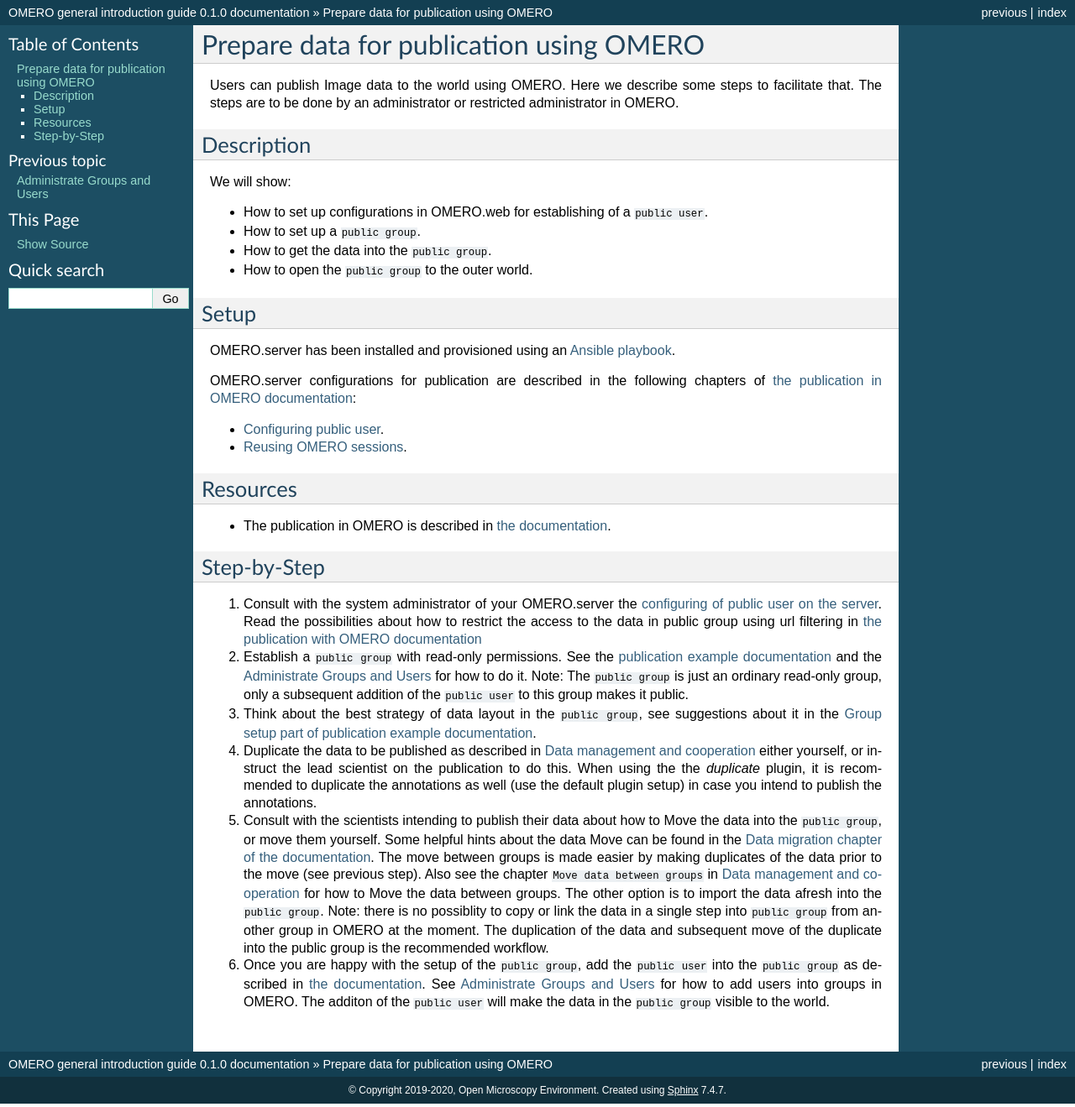
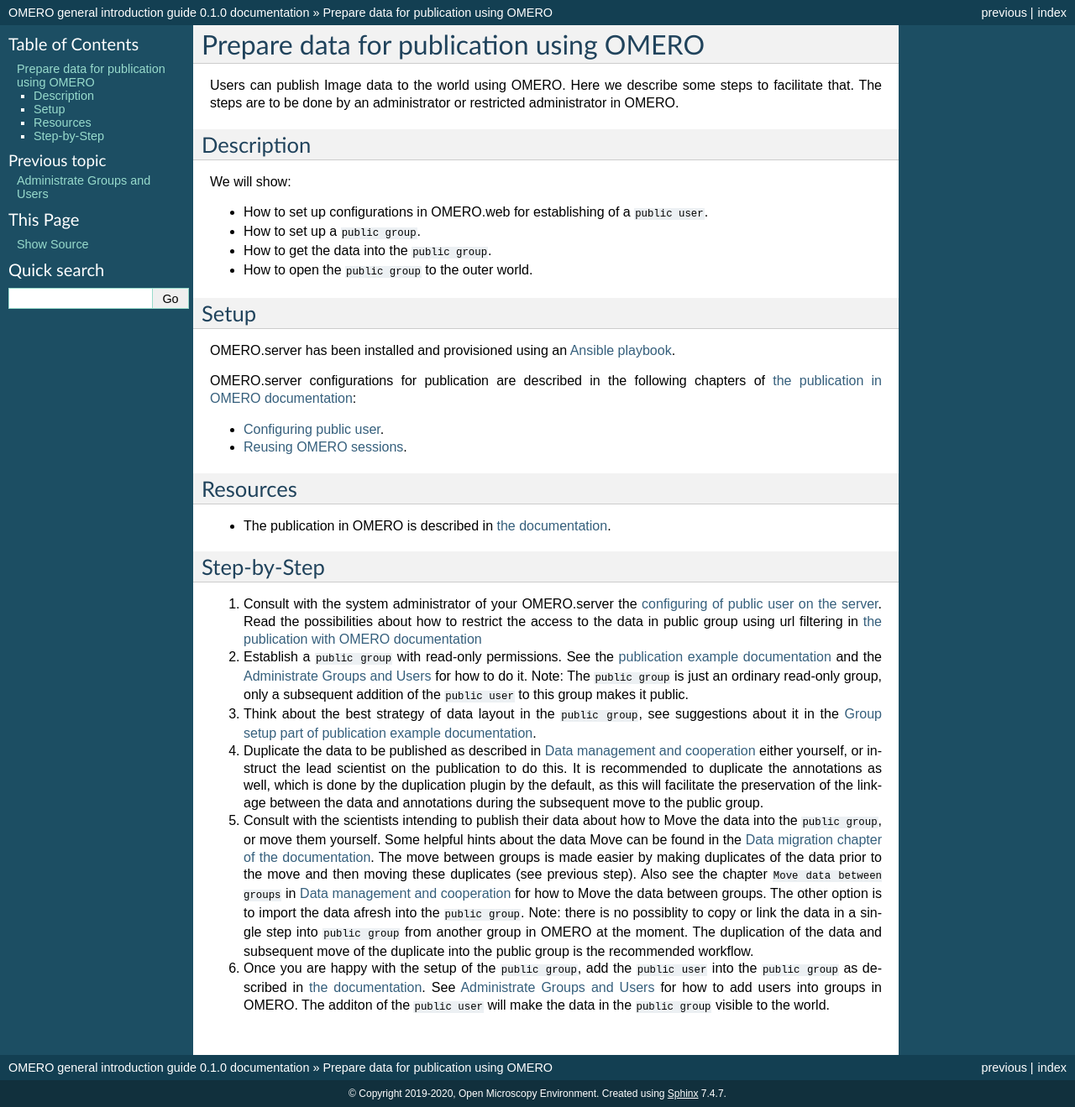
Before and after one commit to ome/omero-guide-introduction, a Sphinx documentation site: the page built from docs/data-publication.rst, in a window 1280 px wide. Shown: the whole page at 84% size. Built offline with Sphinx 7.4.7, drawn with Linux system fonts in a browser that asks for light colours.

Commit message:
Improve the publication section duplicate explanation

```diff
--- a/docs/data-publication.rst
+++ b/docs/data-publication.rst
@@ -41,8 +41,8 @@
 
 #. Think about the best strategy of data layout in the ``public group``, see suggestions about it in the `Group setup part of publication example documentation <https://docs.openmicroscopy.org/omero/latest/sysadmins/public.html#group-setup>`_.
 
-#. Duplicate the data to be published as described in :doc:`data-management` either yourself, or instruct the lead scientist on the publication to do this. When using the the `duplicate` plugin, it is recommended to duplicate the annotations as well (use the default plugin setup) in case you intend to publish the annotations.
+#. Duplicate the data to be published as described in :doc:`data-management` either yourself, or instruct the lead scientist on the publication to do this. It is recommended to duplicate the annotations as well, which is done by the duplication plugin by the default, as this will facilitate the preservation of the linkage between the data and annotations during the subsequent move to the public group.
 
-#. Consult with the scientists intending to publish their data about how to Move the data into the ``public group``, or move them yourself. Some helpful hints about the data Move can be found in the `Data migration chapter of the documentation <https://docs.openmicroscopy.org/omero/latest/sysadmins/public.html#data-migration>`_. The move between groups is made easier by making duplicates of the data prior to the move (see previous step). Also see the chapter ``Move data between groups`` in :doc:`data-management` for how to Move the data between groups. The other option is to import the data afresh into the ``public group``. Note: there is no possiblity to copy or link the data in a single step into ``public group`` from another group in OMERO at the moment. The duplication of the data and subsequent move of the duplicate into the public group is the recommended workflow.
+#. Consult with the scientists intending to publish their data about how to Move the data into the ``public group``, or move them yourself. Some helpful hints about the data Move can be found in the `Data migration chapter of the documentation <https://docs.openmicroscopy.org/omero/latest/sysadmins/public.html#data-migration>`_. The move between groups is made easier by making duplicates of the data prior to the move and then moving these duplicates (see previous step). Also see the chapter ``Move data between groups`` in :doc:`data-management` for how to Move the data between groups. The other option is to import the data afresh into the ``public group``. Note: there is no possiblity to copy or link the data in a single step into ``public group`` from another group in OMERO at the moment. The duplication of the data and subsequent move of the duplicate into the public group is the recommended workflow.
 
 #. Once you are happy with the setup of the ``public group``, add the ``public user`` into the ``public group`` as described in `the documentation <https://docs.openmicroscopy.org/omero/latest/sysadmins/public.html>`_. See :doc:`group-user-management` for how to add users into groups in OMERO. The additon of the ``public user`` will make the data in the ``public group`` visible to the world.
```
